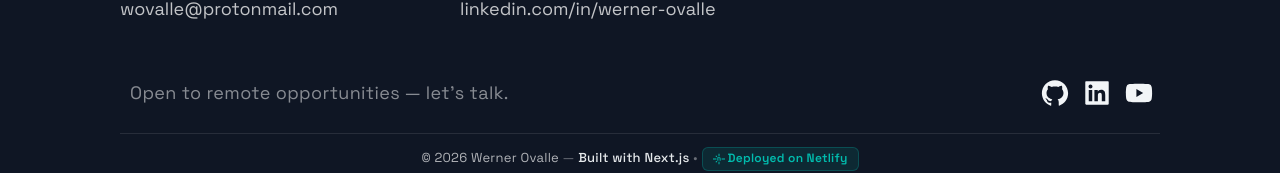
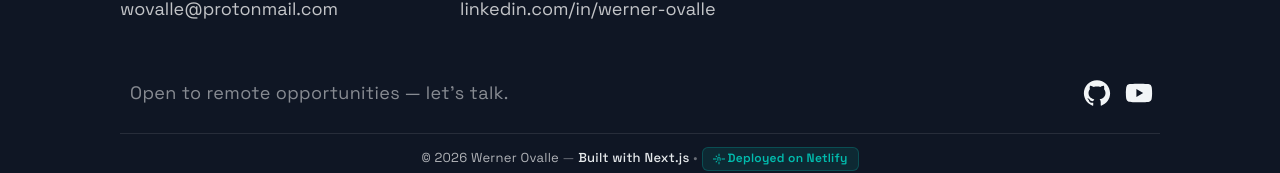
Before and after one commit to WernerOvalle/PortfolioWerner, a Next.js app: page / in a window 1280 px wide. Shown: the part 6441-6614 px from the top of the page. Built offline with nearby package versions, Linux system fonts and the light colour scheme.

Commit message:
Drop the duplicate LinkedIn icon from the footer
Co-Authored-By: Claude Opus 5.5 <noreply@anthropic.com>
Claude-Session: https://claude.ai/code/session_014shDLJZ4NZSWc3cEgypKJ8

```diff
--- a/src/components/Footer/Footer.js
+++ b/src/components/Footer/Footer.js
@@ -52,9 +52,6 @@ const Footer = () => {
           <SocialIcons href="https://github.com/WernerOvalle" target="_blank" rel="noopener noreferrer">
             <AiFillGithub size="3rem" />
           </SocialIcons>
-          <SocialIcons href="https://www.linkedin.com/in/werner-ovalle/" target="_blank" rel="noopener noreferrer">
-            <AiFillLinkedin size="3rem" />
-          </SocialIcons>
           <SocialIcons href="https://www.youtube.com/@OvalleWerner" target="_blank" rel="noopener noreferrer">
             <AiFillYoutube size="3rem" />
           </SocialIcons>
```
